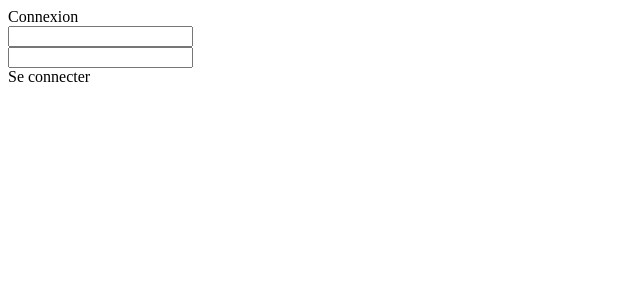
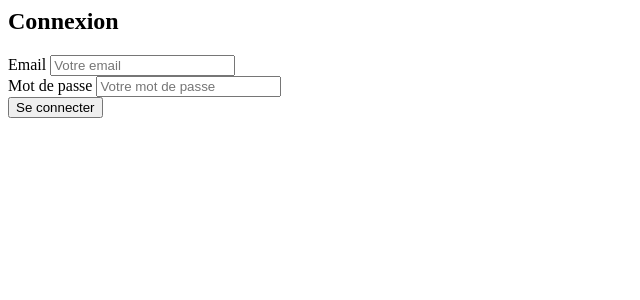
Before and after one commit to Math-Pav/app-gestion-parking, a PHP site: page /projet_parking/frontend/views/login.html in a window 1280 px wide. Shown: the top 300 px of the page, without its empty margins (0-640 px from the left). Run offline with PHP 8.4, Linux system fonts and the light colour scheme.

Commit message:
Ajout du style et logique de deconnexion

```diff
--- a/frontend/views/login.html
+++ b/frontend/views/login.html
@@ -1,25 +1,41 @@
-<div class="main-container">
-    <div class="login-box">
-        <div class="title-container">
-            <div class="title">Connexion</div>
-        </div>
-        <div class="form-container">
-            <div class="input-wrapper">
-                <div class="email-container">
-                    <div class="input-box">
-                        <input type="email" id="email">
-                    </div>
-                </div>
-                <div class="password-container">
-                    <div class="input-box">
-                        <input type="password" id="password">
-                    </div>
+<div class="container">
+    <div class="row justify-content-center align-items-center min-vh-100">
+        <div class="col-12 col-sm-8 col-md-6 col-lg-4">
+            <div class="card shadow">
+                <div class="card-body p-4">
+                    <h2 class="card-title text-center mb-4">Connexion</h2>
+
+                    <div id="message" class="alert" style="display: none;"></div>
+
+                    <form>
+                        <div class="mb-3">
+                            <label for="email" class="form-label">Email</label>
+                            <input type="email"
+                                   class="form-control"
+                                   id="email"
+                                   placeholder="Votre email"
+                                   required>
+                        </div>
+
+                        <div class="mb-4">
+                            <label for="password" class="form-label">Mot de passe</label>
+                            <input type="password"
+                                   class="form-control"
+                                   id="password"
+                                   placeholder="Votre mot de passe"
+                                   required>
+                        </div>
+
+                        <div class="d-grid">
+                            <button type="button"
+                                    class="btn btn-primary btn-lg"
+                                    id="loginBtn">
+                                Se connecter
+                            </button>
+                        </div>
+                    </form>
                 </div>
             </div>
-            <div class="button-wrapper">
-                <div class="login-button" id="loginBtn">Se connecter</div>
-            </div>
-            <div class="message" id="message"></div>
         </div>
     </div>
 </div>
```
Also changed, not shown: backend/templates/navbar.php (added, +32 -0 lines), frontend/assets/js/navbar.js (added, +25 -0 lines), frontend/controllers/DashboardController.js (+8 -9 lines), frontend/views/dashboard.html (+26 -29 lines), index.php (+29 -8 lines).
